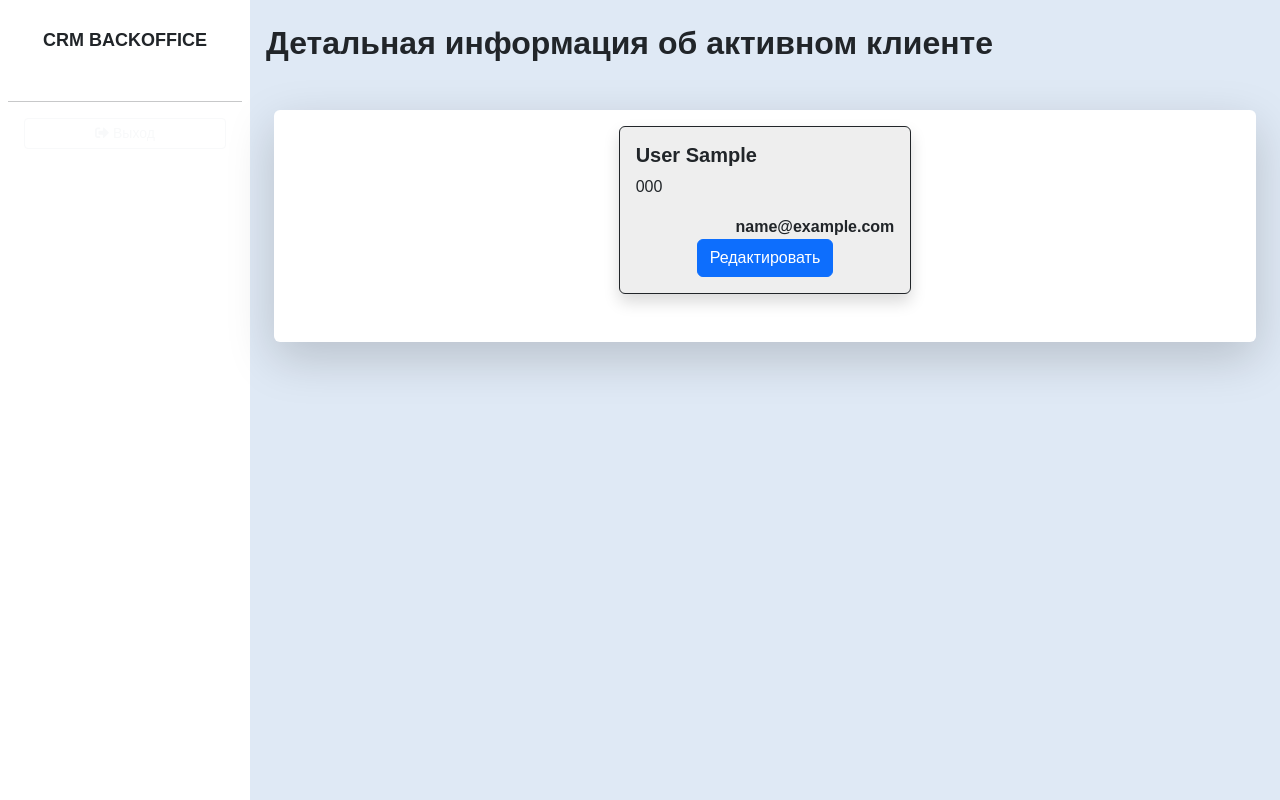
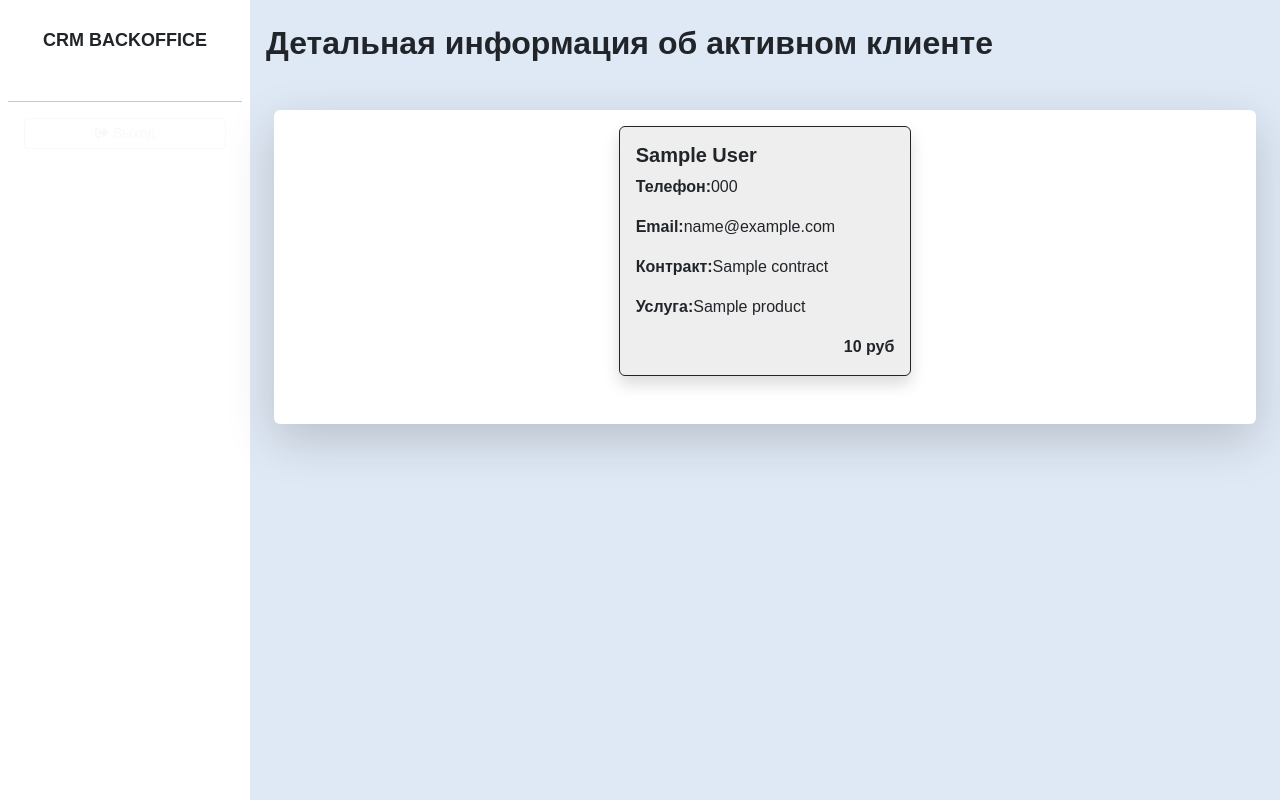
Before and after one commit to VladimirChukavin/skillbox_crm_system, a Django app: template crm_system/templates/customers/customers-detail.html in a window 1280 px wide. Run offline with Django 5.2, Linux system fonts and the light colour scheme; the template is opened without the code that fills it: most values are stand-ins (such as "Sample title", 1, 10 or a date in 2020).

Commit message:
Внес некоторые исправления в шаблон.

```diff
--- a/crm_system/templates/customers/customers-detail.html
+++ b/crm_system/templates/customers/customers-detail.html
@@ -1,4 +1,6 @@
 {% extends "_base.html" %}
+
+{% block title %}Активный клиент - {{ object.lead.full_name }}{% endblock %}
 
 {% block content %}
 <h2 class="fw-bold">Детальная информация об активном клиенте</h2>
@@ -7,11 +9,21 @@
     <div class="col">
         <div class="card border-dark shadow" style="background: #eee">
             <div class="card-body">
-                <h5 class="card-title fw-bold">{{ object.lead.last_name }} {{ object.lead.first_name }}</h5>
-                <p class="card-text">{{ object.lead.phone }}</p>
-                <div class="d-flex justify-content-end fw-bold">{{ object.lead.email }}</div>
-                <div class="d-flex justify-content-center fw-bold">
-                    <a href="/customers/{{ object.pk }}/edit" class="btn btn-primary">Редактировать</a>
+                <h5 class="card-title fw-bold">{{ object.lead.full_name }}</h5>
+                <p class="card-text"><strong>Телефон:</strong>{{ object.lead.phone }}</p>
+                <p class="card-text"><strong>Email:</strong>{{ object.lead.email }}</p>
+                <p class="card-text"><strong>Контракт:</strong>{{ object.contract.name }}</p>
+                <p class="card-text"><strong>Услуга:</strong>{{ object.contract.product.name }}</p>
+                <div class="d-flex justify-content-end fw-bold">{{ object.contract.amount }} руб</div>
+                <div class="d-flex justify-content-center fw-bold gap-2">
+                    {% if perms.customers.change_customer %}
+                    <a href="{% url 'customers:customers-edit' object.pk %}"
+                       class="btn btn-primary">Редактировать</a>
+                    {% endif %}
+                    {% if perms.customers.delete_customer %}
+                    <a href="{% url 'customers:customers-delete' object.pk %}"
+                       class="btn btn-primary">Удалить</a>
+                    {% endif %}
                 </div>
             </div>
         </div>
```
